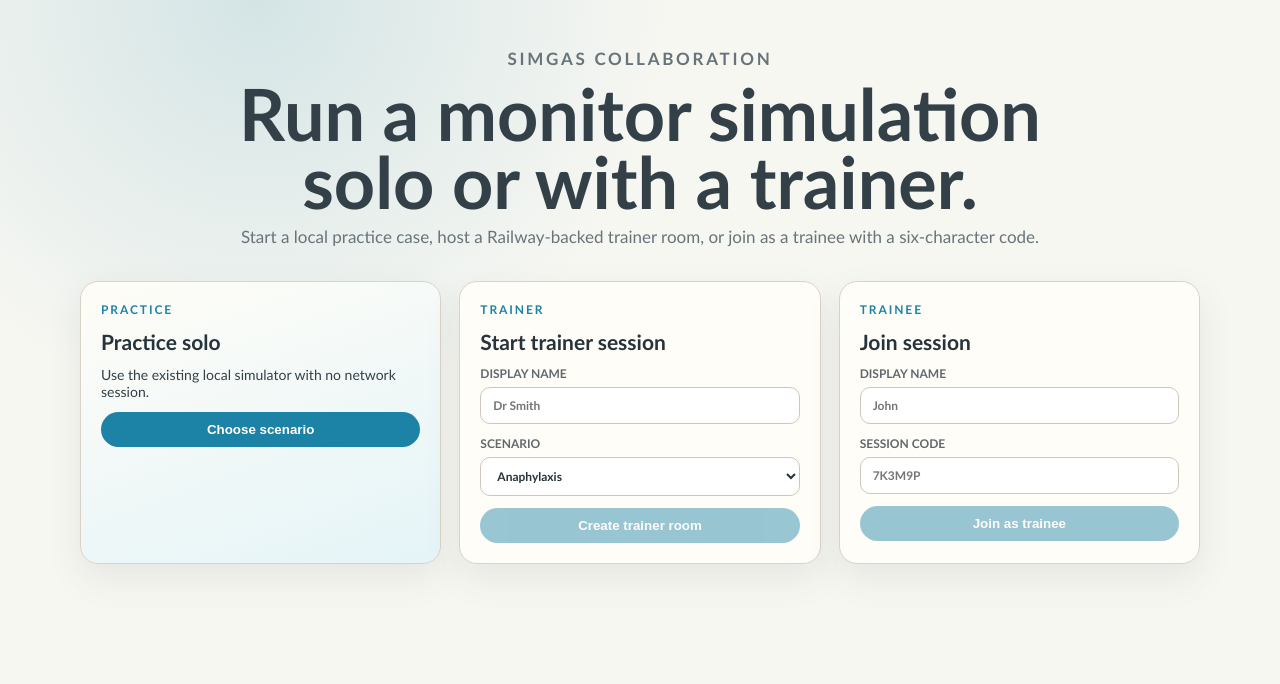
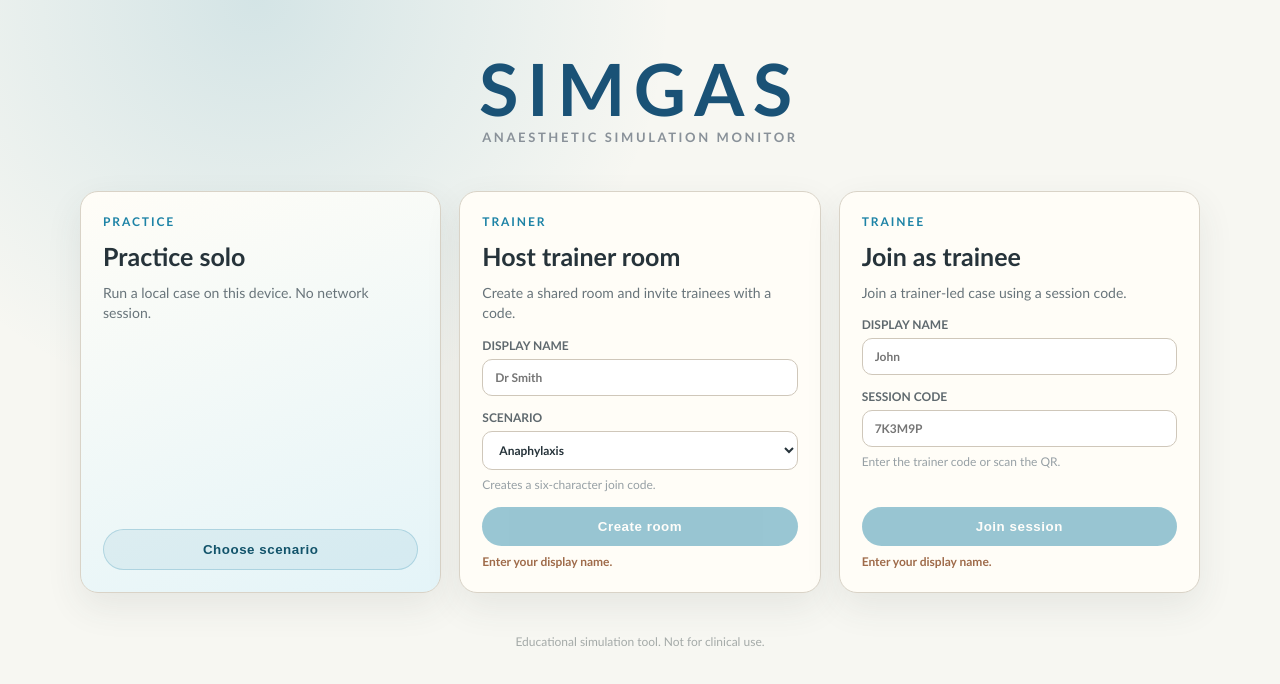
Before and after one commit to bsharif/simgas, a React (Vite) app: page / in a window 1280 px wide. Shown: the top 684 px of the page. Built offline with nearby package versions, Linux system fonts and the light colour scheme.

Commit message:
style: refine lobby entry screen

```diff
--- a/ui/index.css
+++ b/ui/index.css
@@ -21,14 +21,14 @@ body {
 .lobby-page {
   min-height: 100vh;
   overflow-y: auto;
-  padding: 48px clamp(18px, 4vw, 64px);
+  padding: 56px clamp(18px, 4vw, 64px) 34px;
   background: radial-gradient(circle at 20% 0%, rgba(29, 131, 166, 0.16), transparent 32%), #f7f7f2;
   color: #334047;
 }
 
 .lobby-hero {
   max-width: 820px;
-  margin: 0 auto 34px;
+  margin: 0 auto 46px;
   text-align: center;
 }
 
@@ -42,14 +42,21 @@ body {
 }
 
 .lobby-hero h1 {
-  margin: 10px 0;
-  font-size: clamp(34px, 6vw, 72px);
-  line-height: 0.95;
+  margin: 0 0 8px;
+  color: #1a5276;
+  font-size: clamp(44px, 6vw, 72px);
+  font-weight: 700;
+  letter-spacing: 0.12em;
+  line-height: 0.9;
+  text-transform: uppercase;
 }
 
 .lobby-hero p {
-  color: #68747a;
-  font-size: 17px;
+  color: #899199;
+  font-size: 13px;
+  font-weight: 800;
+  letter-spacing: 0.2em;
+  text-transform: uppercase;
 }
 
 .lobby-grid {
@@ -64,8 +71,8 @@ body {
 .trainer-card {
   display: flex;
   flex-direction: column;
-  gap: 12px;
-  padding: 20px;
+  gap: 14px;
+  padding: 22px;
   border: 1px solid #d9d3c7;
   border-radius: 18px;
   background: #fffdf7;
@@ -78,7 +85,16 @@ body {
 
 .lobby-card h2,
 .trainer-card h2 {
+  margin: 0;
   color: #26333a;
+  font-size: 25px;
+  line-height: 1.05;
+}
+
+.lobby-card__description {
+  color: #68747a;
+  font-size: 14px;
+  line-height: 1.45;
 }
 
 .lobby-card label,
@@ -109,13 +125,47 @@ body {
 .lobby-button,
 .remote-topbar button,
 .trainer-card button {
-  padding: 10px 14px;
+  padding: 12px 16px;
   border: 0;
   border-radius: 999px;
   background: #1d83a6;
   color: #fff;
   cursor: pointer;
   font-weight: 800;
+}
+
+.lobby-button {
+  margin-top: auto;
+  width: 100%;
+  letter-spacing: 0.04em;
+}
+
+.lobby-button--secondary {
+  border: 1px solid rgba(29, 131, 166, 0.24);
+  background: rgba(29, 131, 166, 0.08);
+  color: #12536a;
+}
+
+.lobby-helper {
+  margin-top: -7px;
+  color: #97a0a5;
+  font-size: 12px;
+  line-height: 1.35;
+}
+
+.lobby-helper--required {
+  margin-top: -6px;
+  color: #9f6b4a;
+  font-weight: 700;
+}
+
+.lobby-footer {
+  max-width: 560px;
+  margin: 40px auto 0;
+  color: #a4aaa8;
+  font-size: 12px;
+  line-height: 1.5;
+  text-align: center;
 }
 
 .lobby-button:disabled,
--- a/ui/pages/LobbyPage.tsx
+++ b/ui/pages/LobbyPage.tsx
@@ -15,26 +15,27 @@ const LobbyPage: FC<LobbyPageProps> = ({ onPracticeSolo, onCreateTrainerSession,
   const [scenarioId, setScenarioId] = useState(ALL_SCENARIOS[0]?.id ?? 'anaphylaxis')
   const trainerCanSubmit = trainerName.trim().length > 0
   const traineeCanSubmit = traineeName.trim().length > 0
+  const codeReady = sessionCode.length === 6
 
   return (
     <main className="lobby-page">
       <section className="lobby-hero">
-        <p className="lobby-eyebrow">SimGas collaboration</p>
-        <h1>Run a monitor simulation solo or with a trainer.</h1>
-        <p>Start a local practice case, host a Railway-backed trainer room, or join as a trainee with a six-character code.</p>
+        <h1>SimGas</h1>
+        <p>Anaesthetic simulation monitor</p>
       </section>
 
       <section className="lobby-grid">
         <article className="lobby-card lobby-card--solo">
           <span className="lobby-card__label">Practice</span>
           <h2>Practice solo</h2>
-          <p>Use the existing local simulator with no network session.</p>
-          <button className="lobby-button" onClick={onPracticeSolo}>Choose scenario</button>
+          <p className="lobby-card__description">Run a local case on this device. No network session.</p>
+          <button className="lobby-button lobby-button--secondary" onClick={onPracticeSolo}>Choose scenario</button>
         </article>
 
         <article className="lobby-card">
           <span className="lobby-card__label">Trainer</span>
-          <h2>Start trainer session</h2>
+          <h2>Host trainer room</h2>
+          <p className="lobby-card__description">Create a shared room and invite trainees with a code.</p>
           <label>
             Display name
             <input value={trainerName} onChange={event => setTrainerName(event.currentTarget.value)} placeholder="Dr Smith" />
@@ -47,27 +48,38 @@ const LobbyPage: FC<LobbyPageProps> = ({ onPracticeSolo, onCreateTrainerSession,
               ))}
             </select>
           </label>
+          <p className="lobby-helper">Creates a six-character join code.</p>
           <button className="lobby-button" disabled={!trainerCanSubmit} onClick={() => onCreateTrainerSession(trainerName.trim(), scenarioId)}>
-            Create trainer room
+            Create room
           </button>
+          {!trainerCanSubmit && <p className="lobby-helper lobby-helper--required">Enter your display name.</p>}
         </article>
 
         <article className="lobby-card">
           <span className="lobby-card__label">Trainee</span>
-          <h2>Join session</h2>
+          <h2>Join as trainee</h2>
+          <p className="lobby-card__description">Join a trainer-led case using a session code.</p>
           <label>
             Display name
             <input value={traineeName} onChange={event => setTraineeName(event.currentTarget.value)} placeholder="John" />
           </label>
           <label>
             Session code
-            <input value={sessionCode} onChange={event => setSessionCode(event.currentTarget.value.toUpperCase())} placeholder="7K3M9P" maxLength={6} />
+            <input value={sessionCode} onChange={event => setSessionCode(event.currentTarget.value.replace(/\s/g, '').toUpperCase())} placeholder="7K3M9P" maxLength={6} />
           </label>
-          <button className="lobby-button" disabled={!traineeCanSubmit || sessionCode.length !== 6} onClick={() => onJoinSession(traineeName.trim(), sessionCode)}>
-            Join as trainee
+          <p className="lobby-helper">{initialSessionCode ? 'Code from invite link loaded.' : 'Enter the trainer code or scan the QR.'}</p>
+          <button className="lobby-button" disabled={!traineeCanSubmit || !codeReady} onClick={() => onJoinSession(traineeName.trim(), sessionCode)}>
+            Join session
           </button>
+          {(!traineeCanSubmit || !codeReady) && (
+            <p className="lobby-helper lobby-helper--required">
+              {!traineeCanSubmit ? 'Enter your display name.' : 'Enter the 6-character code.'}
+            </p>
+          )}
         </article>
       </section>
+
+      <p className="lobby-footer">Educational simulation tool. Not for clinical use.</p>
     </main>
   )
 }
```
